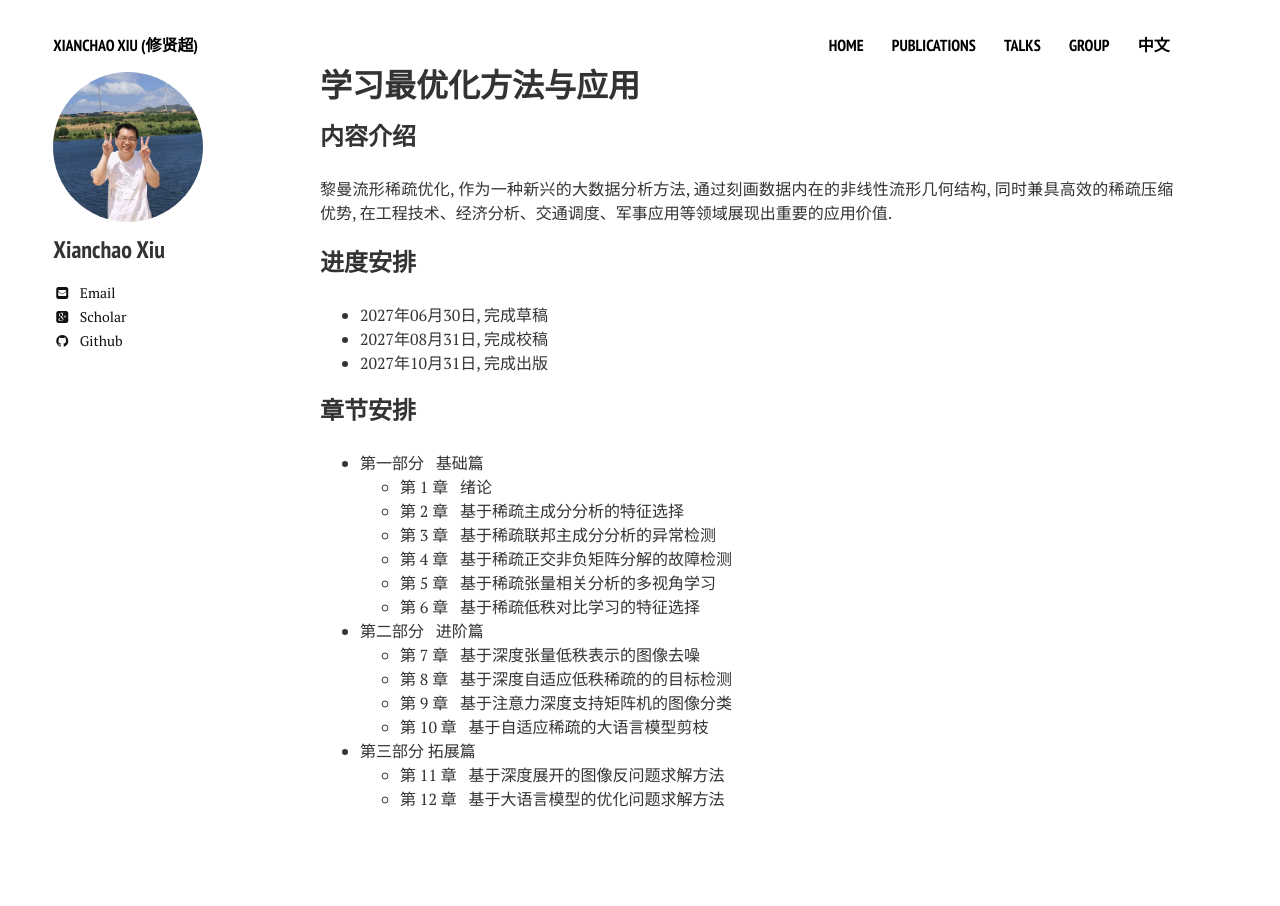
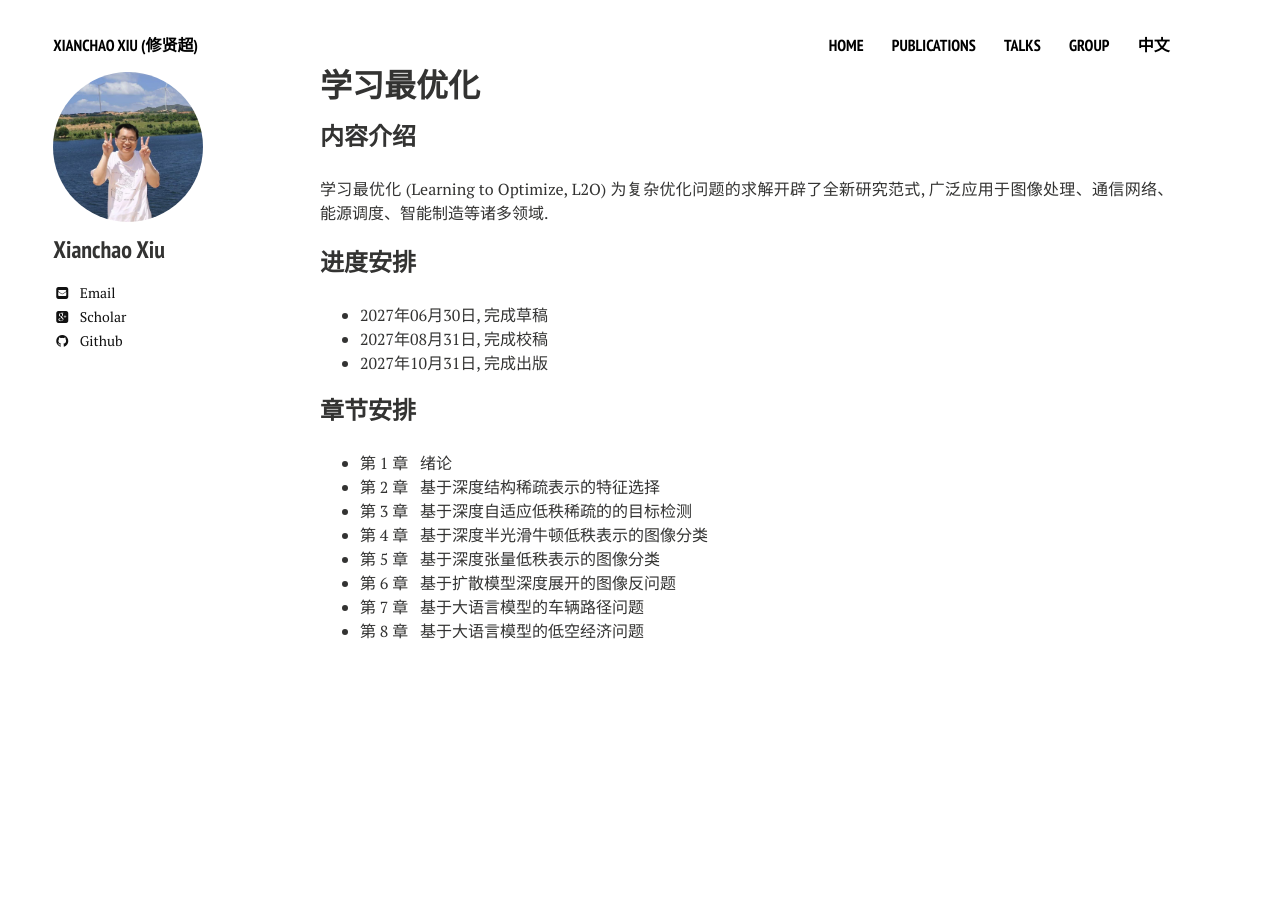
Before and after one commit to xianchaoxiu/xianchaoxiu.github.io, a Jekyll site: the page built from chinese/book/L2O/index.md, in a window 1280 px wide. Built offline with Jekyll 4.4.1, drawn with Linux system fonts in a browser that asks for light colours; nearby versions of some CDN libraries.

Commit message:
Update index.md

```diff
--- a/chinese/book/L2O/index.md
+++ b/chinese/book/L2O/index.md
@@ -1,14 +1,12 @@
 ---
 layout: page
-title: 学习最优化方法与应用
+title: 学习最优化
 comments: false
 share: false
 ---
 
 ### 内容介绍
-黎曼流形稀疏优化, 作为一种新兴的大数据分析方法, 通过刻画数据内在的非线性流形几何结构, 同时兼具高效的稀疏压缩优势, 在工程技术、经济分析、交通调度、军事应用等领域展现出重要的应用价值. <br>
-
-
+学习最优化 (Learning to Optimize, L2O) 为复杂优化问题的求解开辟了全新研究范式, 广泛应用于图像处理、通信网络、能源调度、智能制造等诸多领域. <br>
 
 ### 进度安排
 * 2027年06月30日, 完成草稿<br>
@@ -17,20 +15,11 @@ share: false
 
 
 ### 章节安排
-* 第一部分 &nbsp; 基础篇<br>
-  * 第 1 章  &nbsp;  绪论<br>
-  * 第 2 章  &nbsp;  基于稀疏主成分分析的特征选择<br>
-  * 第 3 章  &nbsp;  基于稀疏联邦主成分分析的异常检测<br>
-  * 第 4 章  &nbsp;  基于稀疏正交非负矩阵分解的故障检测<br>
-  * 第 5 章  &nbsp;  基于稀疏张量相关分析的多视角学习<br>
-  * 第 6 章  &nbsp;  基于稀疏低秩对比学习的特征选择<br>
-
-* 第二部分 &nbsp; 进阶篇<br>
-  * 第 7 章  &nbsp;  基于深度张量低秩表示的图像去噪<br>
-  * 第 8 章  &nbsp;  基于深度自适应低秩稀疏的的目标检测<br>
-  * 第 9 章  &nbsp;  基于注意力深度支持矩阵机的图像分类<br>
-  * 第 10 章  &nbsp;  基于自适应稀疏的大语言模型剪枝<br>
-
-* 第三部分 拓展篇<br>
-  * 第 11 章  &nbsp;  基于深度展开的图像反问题求解方法<br>
-  * 第 12 章  &nbsp;  基于大语言模型的优化问题求解方法<br>
+  * 第 1 章  &nbsp;  绪论 <br>
+  * 第 2 章  &nbsp;  基于深度结构稀疏表示的特征选择 <br>
+  * 第 3 章  &nbsp;  基于深度自适应低秩稀疏的的目标检测 <br>
+  * 第 4 章  &nbsp;  基于深度半光滑牛顿低秩表示的图像分类 <br>
+  * 第 5 章  &nbsp;  基于深度张量低秩表示的图像分类 <br>
+  * 第 6 章  &nbsp;  基于扩散模型深度展开的图像反问题 <br>
+  * 第 7 章  &nbsp;  基于大语言模型的车辆路径问题 <br>
+  * 第 8 章  &nbsp;  基于大语言模型的低空经济问题<br>
```
